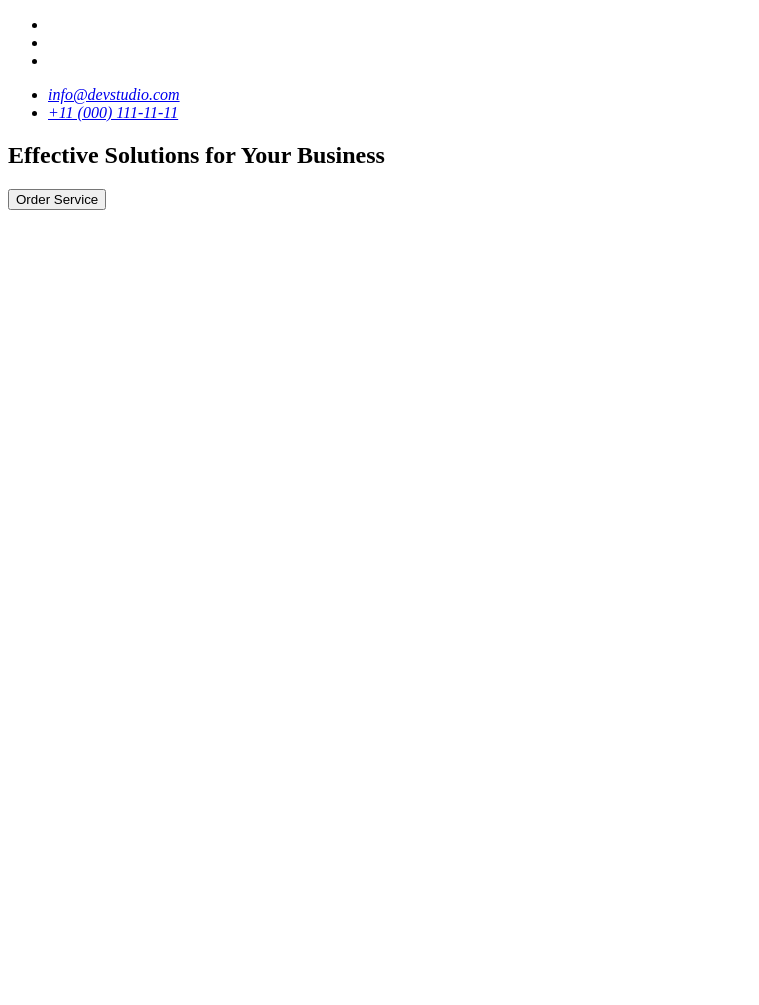
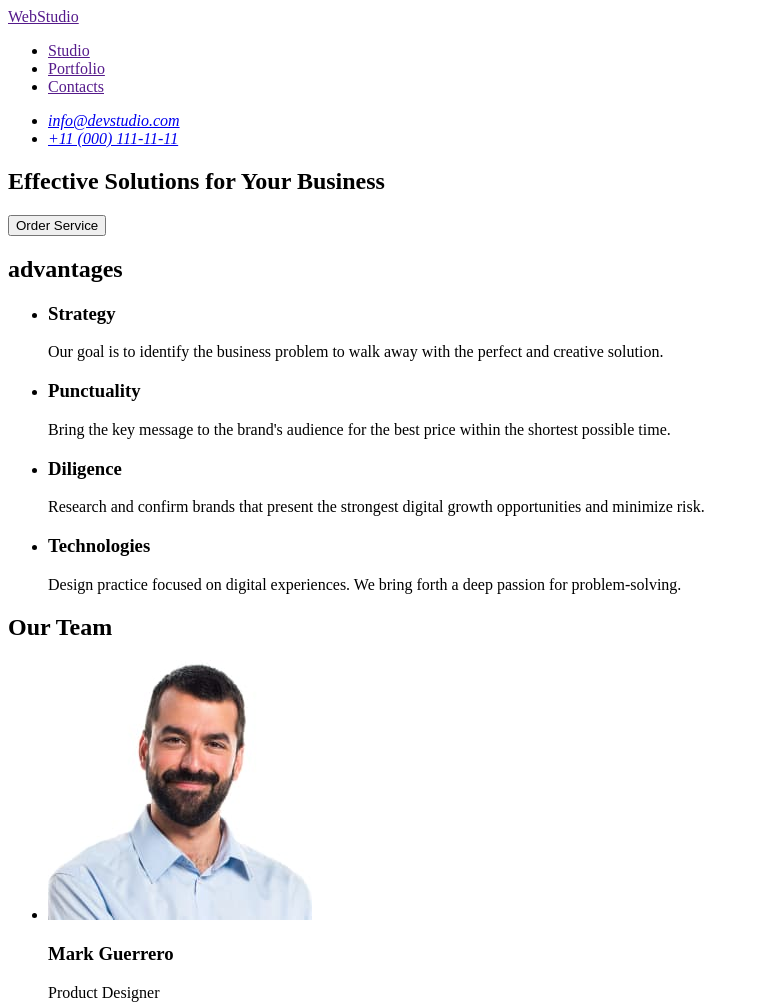
Before and after one commit to Yasha1981/homework-1, a plain HTML site: page index.html in a window 1280 px wide. Shown: the top 1005 px of the page, without its empty margins (0-759 px from the left). Before the commit the page ends 800 px from the top, so only its background shows below. Drawn offline with Linux system fonts and the light colour scheme.

Commit message:
section-3

```diff
--- a/index.html
+++ b/index.html
@@ -7,12 +7,12 @@
   </head>
   <body>
     <header>
-      <a href="WebStudio"></a>
+      <a href="">WebStudio</a>
       <nav>
         <ul>
-          <li><a href="Studio"></a></li>
-          <li><a href="Portfolio"></a></li>
-          <li><a href="Contacts"></a></li>
+          <li><a href="">Studio</a></li>
+          <li><a href="">Portfolio</a></li>
+          <li><a href="">Contacts</a></li>
         </ul>
       </nav>
       <address>
@@ -23,12 +23,71 @@
       </address>
     </header>
     <main>
+      <!-- section-1 -->
       <section>
         <h1>Effective Solutions for Your Business</h1>
         <button type="button">Order Service</button>
       </section>
-      <section></section>
-      <section></section>
+      <!-- section-2 -->
+      <section>
+        <h2>advantages</h2>
+        <ul>
+          <li>
+            <h3>Strategy</h3>
+            <p>
+              Our goal is to identify the business problem to walk away with the
+              perfect and creative solution.
+            </p>
+          </li>
+          <li>
+            <h3>Punctuality</h3>
+            <p>
+              Bring the key message to the brand's audience for the best price
+              within the shortest possible time.
+            </p>
+          </li>
+          <li>
+            <h3>Diligence</h3>
+            <p>
+              Research and confirm brands that present the strongest digital
+              growth opportunities and minimize risk.
+            </p>
+          </li>
+          <li>
+            <h3>Technologies</h3>
+            <p>
+              Design practice focused on digital experiences. We bring forth a
+              deep passion for problem-solving.
+            </p>
+          </li>
+        </ul>
+      </section>
+      <!-- section-3 -->
+      <section>
+        <h2>Our Team</h2>
+        <ul>
+          <li>
+            <img src="./images/img-1.jpg" alt="Mark Guerrero" />
+            <h3>Mark Guerrero</h3>
+            <p>Product Designer</p>
+          </li>
+          <li>
+            <img src="./images/img-2.jpg" alt="Tom Ford" />
+            <h3>Tom Ford</h3>
+            <p>Frontend Developer</p>
+          </li>
+          <li>
+            <img src="./images/img-3.jpg" alt="Camila Garcia" />
+            <h3>Camila Garcia</h3>
+            <p>Marketing</p>
+          </li>
+          <li>
+            <img src="./images/img-4.jpg" alt="Daniel Wilson" />
+            <h3>Daniel Wilson</h3>
+            <p>UI Designer</p>
+          </li>
+        </ul>
+      </section>
     </main>
     <footer></footer>
   </body>
```
Also changed, not shown: images/img-1.jpg (added), images/img-2.jpg (added), images/img-3.jpg (added), images/img-4.jpg (added).
